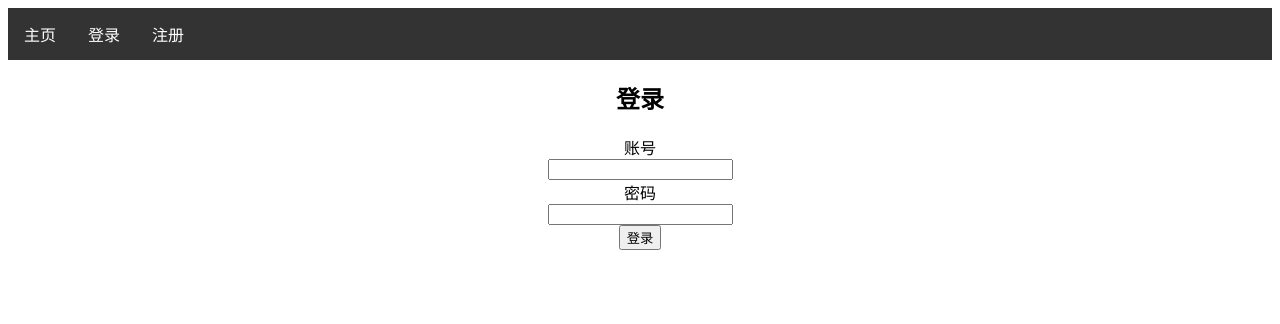
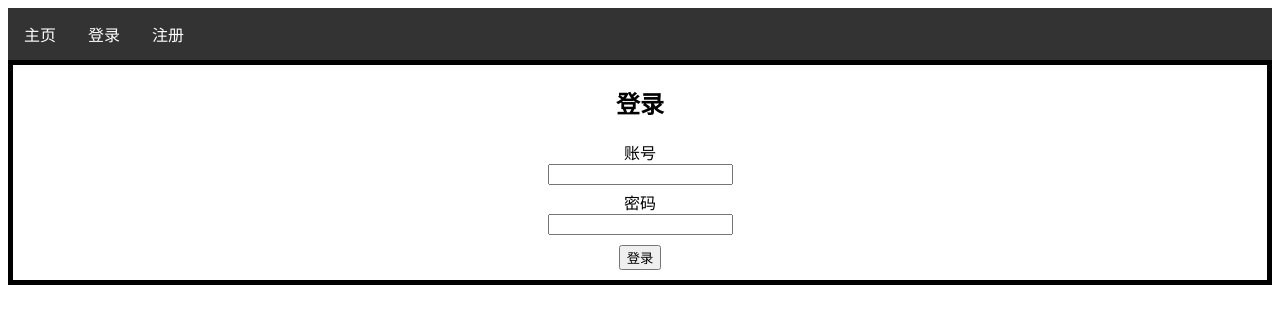
Before and after one commit to Raindow00S/Instrument-Reservation-System, a Flask app: page /login in a window 1280 px wide. Shown: the top 324 px of the page. Run offline with Flask 2, Linux system fonts and the light colour scheme.

Commit message:
登录框改进
1.加边框
2.用div将元素细分

```diff
--- a/static/css/login.css
+++ b/static/css/login.css
@@ -2,9 +2,16 @@
 {
     text-align: center;
 
-    /*TO DO 为什么不能调边距的？
-    padding: 0;
-    border:5px solid red;
-    width: 400px;
-    height: 180px;*/
+    /*TO DO 块级盒子属性 */
+    border: 5px solid black;
 }
+
+.input-item
+{
+    margin: 5px;
+}
+
+button
+{
+    margin: 10px;
+}
--- a/templates/login.html
+++ b/templates/login.html
@@ -10,11 +10,15 @@
 <div class="login-frame">
     <h2 class="login-title">登录</h2>
     <form>
-        账号<br>
-        <input type="text" name="user-name"><br>
+        <div class="input-item">
+            账号<br>
+            <input type="text" name="user-name"><br>
+        </div>
+        <div class="input-item"></div>
         密码<br>
-        <input type="password" name="password"><br>
-        <button type="button" id="login">登录</button>
+            <input type="password" name="password"><br>
+            <button type="button" id="login">登录</button>
+        </div>
     </form>
 </div>
 {% endblock %}
```
Also changed, not shown: README.md.
